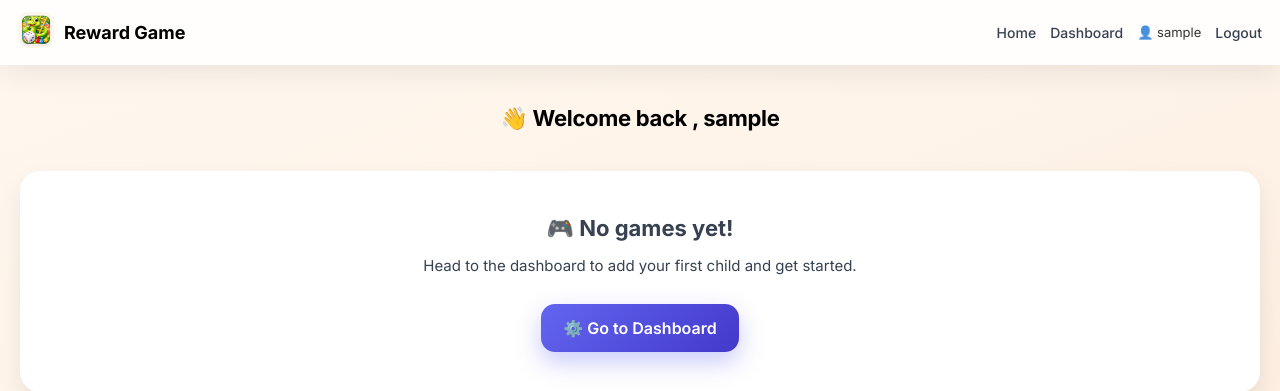
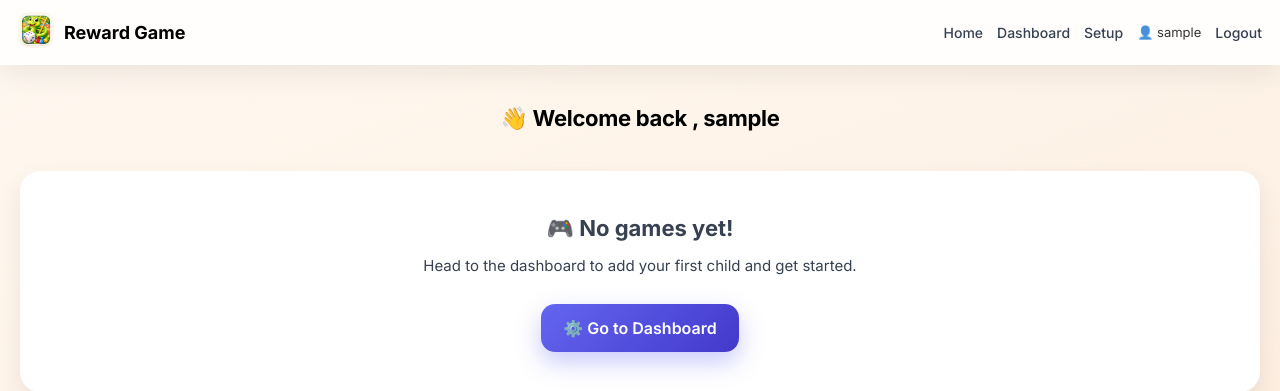
Before and after one commit to KevinCranfield/rewardApp, a Django app: page / in a window 1280 px wide. Shown: the top 391 px of the page. Run offline with Django 5.2, Linux system fonts and the light colour scheme; the visitor is signed in with stand-in values (Sample User, id 1); data comes from the database, SQL or seed files in the repository; data that the repository does not hold is empty.

Commit message:
updated models setup game

```diff
--- a/game/templates/game/base.html
+++ b/game/templates/game/base.html
@@ -83,6 +83,7 @@ body.loaded{visibility:visible;}
         <a href="/">Home</a>
         {% if request.user.is_authenticated %}
             <a href="/dashboard/">Dashboard</a>
+            <a href="/setup/">Setup</a>
         {% endif %}
 
         {% if children %}
```
